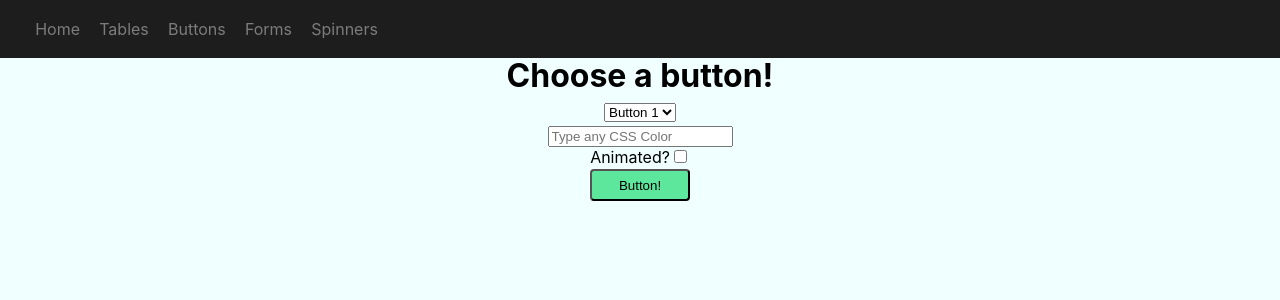
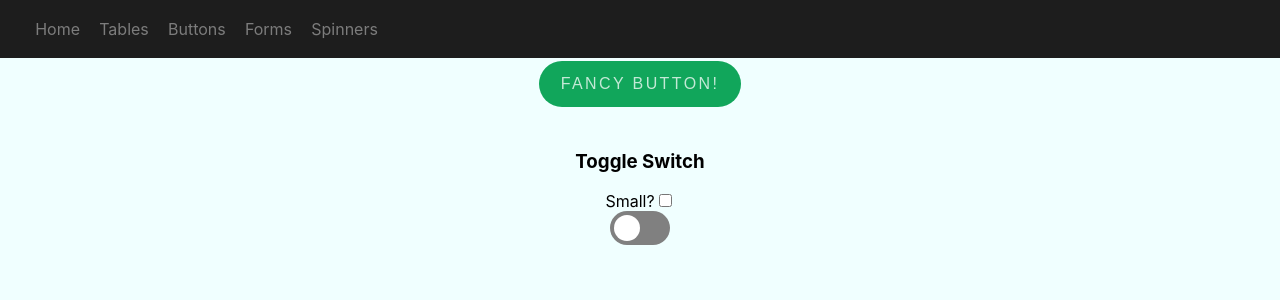
Before and after one commit to smith-xyz/component-library, a React (Create React App) app: page /buttons in a window 1280 px wide. Shown: the top 300 px of the page. Built offline with nearby package versions, Linux system fonts and the light colour scheme.

Commit message:
Button designing

```diff
--- /dev/null
+++ b/src/components/Buttons/FancyButton.tsx
@@ -0,0 +1,11 @@
+import React from 'react'
+
+import './Styles/FancyButton.scss'
+
+const FancyButton = (props: React.HTMLProps<HTMLButtonElement>) => (
+    <button className="fancy-button" onClick={props.onClick} disabled={props.disabled}>
+        {props.children}
+    </button>
+)
+
+export default FancyButton
--- a/src/components/Buttons/Index.tsx
+++ b/src/components/Buttons/Index.tsx
@@ -1,34 +1,23 @@
 import React, { useState } from 'react'
 import Button from './Button'
-import Switch from '../Switch/Switch'
+import ToggleSwitch from '../Switch/ToggleSwitch'
+import FancyButton from './FancyButton'
 
 const ButtonsIndex = () => {
-    const [selectedButtton, setSelectedButton] = useState("Button 1")
     const [switchChecked, setSwitchChecked] = useState(false)
     const [smallSwitch, setSmallSwitch] = useState(false)
-    const [color, setColor] = useState("")
-    const [animated, setAnimated] = useState(false)
 
     return (
         <React.Fragment>
-            <div className="index-options-container">
-                <h1>Choose a button!</h1>
-                <select value={selectedButtton} onChange={e => setSelectedButton(e.target.value)}>
-                    <option>Button 1</option>
-                    <option>Switch</option>
-                </select>
-                <input type="text" placeholder="Type any CSS Color" onChange={(e) => setColor(e.target.value)}></input>
-                <label htmlFor={"animated"}>
-                    <span>Animated?</span>
-                    <input type="checkbox" name="animated" onChange={(e) => setAnimated(!animated)}></input>
+            <div className="index-options-container" style={{ marginTop: "5px" }}>
+                <FancyButton>Fancy Button!</FancyButton>
+                <br></br>
+                <h3>Toggle Switch</h3>
+                <label htmlFor={"smallSwitch"}>
+                    <span>Small?</span>
+                    <input type="checkbox" name="smallSwitch" onChange={(e) => setSmallSwitch(!smallSwitch)}></input>
                 </label>
-                {selectedButtton.match('Switch') &&
-                    <label htmlFor={"smallSwitch"}>
-                        <span>Small?</span>
-                        <input type="checkbox" name="smallSwitch" onChange={(e) => setSmallSwitch(!smallSwitch)}></input>
-                    </label>}
-                {selectedButtton.match('Button') && <Button animate={animated} text="Button!" name={selectedButtton.split(' ').reverse()[0]} color={color} />}
-                {selectedButtton.match('Switch') && <Switch name="test" small={smallSwitch} yesText="Ok" noText="Nope" checked={switchChecked} onChange={(e) => setSwitchChecked(!switchChecked)} />}
+                <ToggleSwitch name="test" small={smallSwitch} yesText="Ok" noText="Nope" checked={switchChecked} onChange={() => setSwitchChecked(!switchChecked)} />
                 {switchChecked && <h2>I am checked!</h2>}
             </div>
         </React.Fragment>
--- /dev/null
+++ b/src/components/Buttons/Styles/FancyButton.scss
@@ -0,0 +1,79 @@
+/* todo not proper scss, convert */
+
+.fancy-button {
+    display:inline-block;
+    padding: .75rem 1.25rem;
+    border-radius: 10rem;
+    border-color: transparent;
+    color: rgba(255, 255, 255, 0.75);
+    position: relative;
+    background-color: #11A65B;
+    font-size: 1rem;
+    text-align: center;
+    text-transform: uppercase;
+    letter-spacing: .15rem;
+    transition-duration: 0.4s;
+    text-decoration: none;
+    overflow: hidden;
+    cursor: pointer;
+    z-index: 1;
+}
+
+.fancy-button:disabled {
+    background-color: rgb(92, 92, 92);
+    cursor: not-allowed;
+}
+
+.fancy-button:focus {
+    outline: 0;
+    box-shadow: 0 0 0 0 #007bff;
+  }
+
+.fancy-button:focus:focus:not(:focus-visible) {
+    outline: 0;
+}
+
+.fancy-button:enabled:before {
+    content: "";
+    background: #007bff;
+    display: block;
+    bottom: 0;
+    left: 0;
+    width: 0%;
+    height: 100%;
+    position: absolute;
+    transition: all 0.8s;
+    border-radius: 10rem;
+    z-index: -2;
+}
+
+.fancy-button:enabled:after {
+    content: "";
+    background-color: #11A65B;
+    display: block;
+    bottom: 0;
+    left: 0;
+    position: absolute;
+    bottom: 0;
+    left: 0;
+    width: 0%;
+    height: 100%;
+    transition: all 0.8s;
+    border-radius: 10rem;
+    z-index: -2;
+}
+
+.fancy-button:hover {
+    color: #fff;
+}
+
+.fancy-button:hover:before {
+    width: 100%;
+}
+
+.fancy-button:active:after {
+    padding: 0;
+    margin: 0;
+    opacity: 1;
+    transition: 0s;
+}
--- a/src/components/Spinners/Styles/base.scss
+++ b/src/components/Spinners/Styles/base.scss
@@ -7,7 +7,7 @@
     margin-left: auto;
     margin-right: auto;
     border-radius: 50%;
-    animation: spinner 0.6s linear infinite;
+    animation: spinner 1s linear infinite;
 
     &.sm {
         width: 2rem;
@@ -26,8 +26,8 @@
 
     @keyframes spinner {
         100% {
-            -webkit-transform: rotate(360deg);
-            transform: rotate(360deg);
+            -webkit-transform: rotate(-360deg);
+            transform: rotate(-360deg);
         }
     }
 }
--- a/src/components/Switch/Styles/base.scss
+++ b/src/components/Switch/Styles/base.scss
@@ -1,116 +1,61 @@
-$label-color: #bbb;
-$disabled-color: #ddd;
-$toggle-color: #2F855A;
-$white: #fff;
-
 .toggle-switch {
   position: relative;
-  width: 75px;
   display: inline-block;
   vertical-align: middle;
   -webkit-user-select: none;
   -moz-user-select: none;
   -ms-user-select: none;
   text-align: left;
+  width: 60px;
+  height: 34px;
 
-  &-checkbox {
-    display: none;
+  & .switch-input {
+    height: 0;
+    width: 0;
+    visibility: hidden;
   }
-  &-label {
-    display: block;
-    overflow: hidden;
+
+  & .switch-label {
+    position: absolute;
     cursor: pointer;
-    border: 0 solid $label-color;
-    border-radius: 20px;
-    margin: 0;
+    top: 0;
+    left: 0;
+    right: 0;
+    bottom: 0;
+    border-radius: 50%;
+    background-color: gray;
+    border-radius: 34px;
+    transition: .4s;
   }
-  &-inner {
-    display: block;
-    width: 200%;
-    margin-left: -100%;
-    transition: margin 0.3s ease-in 0s;
-    &:before,
-    &:after {
-      display: block;
-      float: left;
-      width: 50%;
-      height: 34px;
-      padding: 0;
-      line-height: 34px;
-      font-size: 14px;
-      color: $white;
-      font-weight: bold;
-      box-sizing: border-box;
+
+  & .switch-label .switch-circle {
+    position: absolute;
+    height: 26px;
+    width: 26px;
+    left: 4px;
+    bottom: 4px;
+    border-radius: 50%;
+    background-color: white;
+    transition: .4s;
+  }
+
+  & .switch-input:checked + .switch-label .switch-circle {
+    transform: translateX(26px)
+  }
+
+  &.small {
+    width: 30px;
+    height: 17px;
+
+    & .switch-label .switch-circle {
+      height: 13px;
+      width: 13px;
+      left: 2px;
+      bottom: 2px;
     }
-    &:before {
-      content: attr(data-yes);
-      text-transform: uppercase;
-      padding-left: 10px;
-      background-color: $toggle-color;
-      color: $white;
+
+    & .switch-input:checked + .switch-label .switch-circle {
+      transform: translateX(13px)
     }
   }
-  &-disabled {
-    background-color: $disabled-color;
-    cursor: not-allowed;
-    &:before {
-      background-color: $disabled-color;
-      cursor: not-allowed;
-    }
-  }
-  &-inner:after {
-    content: attr(data-no);
-    text-transform: uppercase;
-    padding-right: 10px;
-    background-color: $label-color;
-    color: $white;
-    text-align: right;
-  }
-  &-switch {
-    display: block;
-    width: 24px;
-    margin: 5px;
-    background: $white;
-    position: absolute;
-    top: 0;
-    bottom: 0;
-    right: 40px;
-    border: 0 solid $label-color;
-    border-radius: 20px;
-    transition: all 0.3s ease-in 0s;
-  }
-  &-checkbox:checked + &-label {
-    .toggle-switch-inner {
-      margin-left: 0;
-    }
-    .toggle-switch-switch {
-      right: 0px;
-    }
-  }
-  &.small-switch {
-    width: 40px;
-    .toggle-switch-inner {
-      &:after,
-      &:before {
-        content: "";
-        height: 20px;
-        line-height: 20px;
-      }
-    }
-    .toggle-switch-switch {
-      width: 16px;
-      right: 20px;
-      margin: 2px;
-    }
-  }
-
-  @media screen and (max-width: 991px) {
-    transform: scale(0.9);
-  }
-  @media screen and (max-width: 767px) {
-    transform: scale(0.825);
-  }
-  @media screen and (max-width: 575px) {
-    transform: scale(0.75);
-  }
 }
--- a/src/components/Switch/Switch.tsx
+++ /dev/null
@@ -1,34 +0,0 @@
-import './Styles/base.scss'
-
-interface SwitchProps {
-    name: string
-    small?: boolean
-    checked: boolean
-    onChange: (event: any) => void
-    yesText?: string
-    noText?: string
-}
-
-const Switch = (props: SwitchProps) => {
-    const containerClassName = props.small? "toggle-switch small-switch" : "toggle-switch"
-
-    return (
-        <div className={containerClassName}>
-            <input type="checkbox"
-                    checked={props.checked}
-                    onChange={props.onChange}
-                    className="toggle-switch-checkbox"
-                    name={props.name}
-                    id={props.name} />
-            <label className="toggle-switch-label" htmlFor={props.name}>
-            <span className="toggle-switch-inner"
-                data-yes={props.yesText ? props.yesText : "Yes"}
-                data-no={props.noText ? props.noText : "No"}
-            />
-            <span className="toggle-switch-switch" />
-            </label>
-      </div>
-    )
-}
-
-export default Switch
--- /dev/null
+++ b/src/components/Switch/ToggleSwitch.tsx
@@ -0,0 +1,25 @@
+import './Styles/base.scss'
+
+interface SwitchProps {
+    name: string
+    small?: boolean
+    checked: boolean
+    onChange: (event: any) => void
+    yesText?: string
+    noText?: string
+}
+
+const ToggleSwitch = (props: SwitchProps) => {
+    const containerClassName = props.small? "toggle-switch small" : "toggle-switch"
+
+    return (
+        <div className={containerClassName}>
+            <input className="switch-input" id="switch" type="checkbox" checked={props.checked} onChange={props.onChange}></input>
+            <label className="switch-label" htmlFor="switch">
+                <span className="switch-circle"></span>
+            </label>
+        </div>
+    )
+}
+
+export default ToggleSwitch
```
Also changed, not shown: package.json (+8 -8 lines), 1 other file (tests, documents, lock files or other folders).
